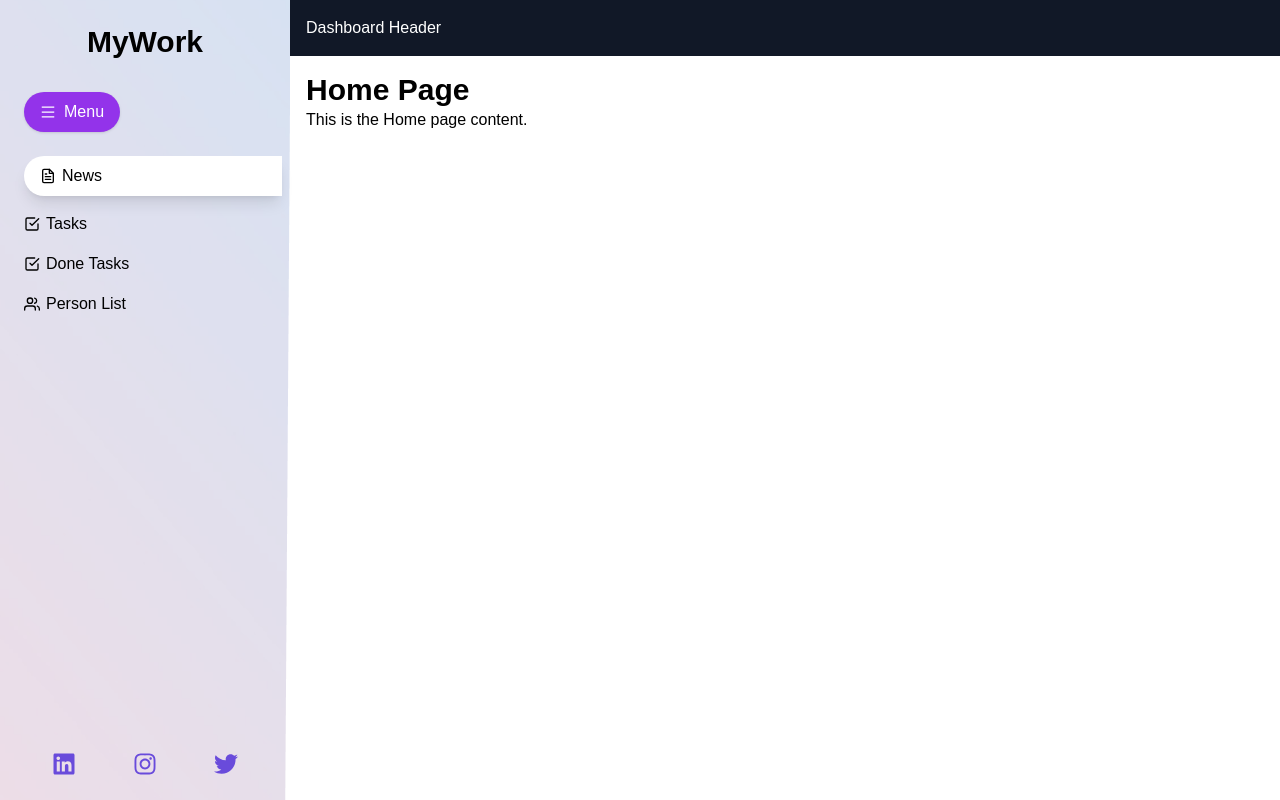
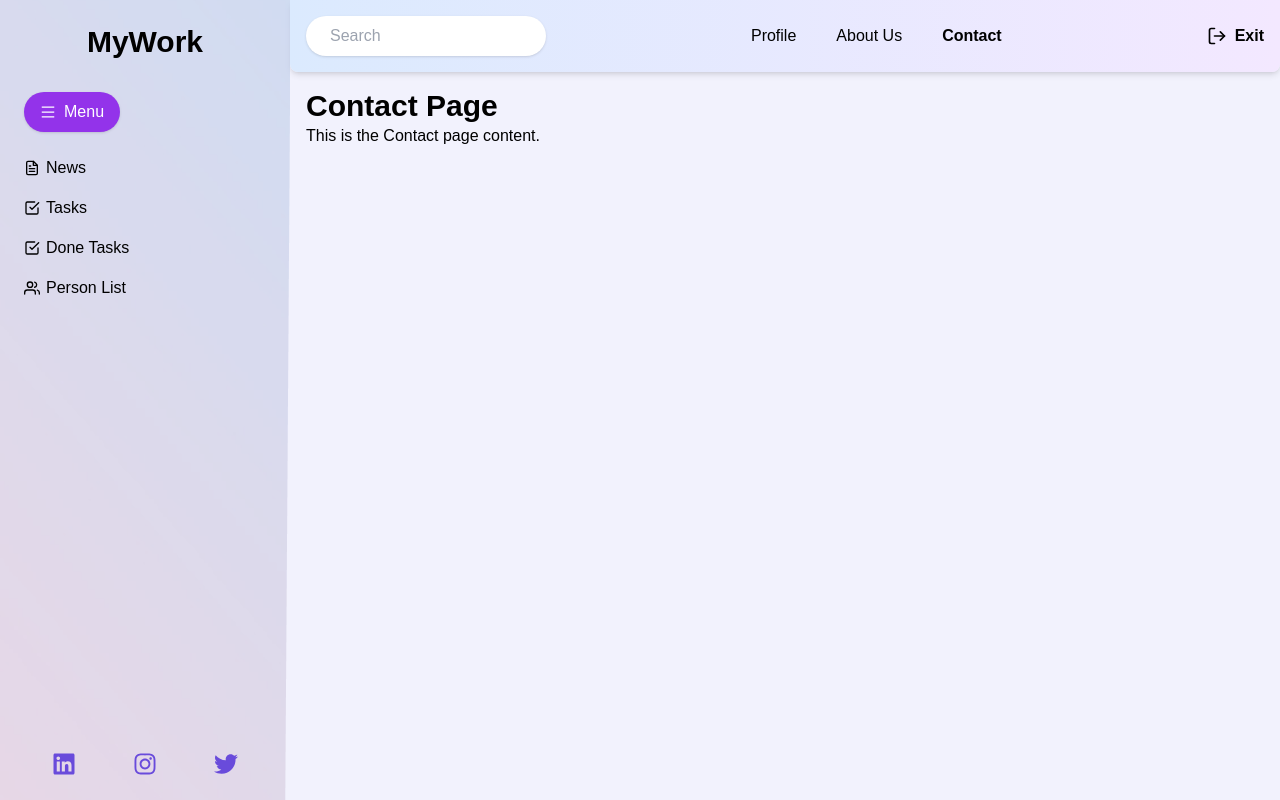
Before and after one commit to ShaYri12/my-work, a React (Vite) app: page /contact in a window 1280 px wide. Before the commit this address led to /. Built offline with nearby package versions, Linux system fonts and the light colour scheme; sample sign-in values are in the browser's storage; a web font is replaced by a local one.

Commit message:
some improvements

```diff
--- a/package.json
+++ b/package.json
@@ -13,7 +13,8 @@
     "react": "^18.3.1",
     "react-dom": "^18.3.1",
     "react-icons": "^5.3.0",
-    "react-router-dom": "^6.26.2"
+    "react-router-dom": "^6.26.2",
+    "react-toastify": "^10.0.5"
   },
   "devDependencies": {
     "@eslint/js": "^9.9.0",
--- a/src/App.tsx
+++ b/src/App.tsx
@@ -17,6 +17,7 @@ import "./App.css";
 import Register from "./pages/Register";
 import DoneTasks from "./pages/DoneTasks";
 import PersonList from "./pages/PersonList";
+import Contact from "./pages/Contact";
 
 const App = () => {
   const isAuthenticated = !!localStorage.getItem("auth"); // Check if the user is logged in
@@ -45,7 +46,8 @@ const App = () => {
           <Route path="done-tasks" element={<DoneTasks />} />
           <Route path="person-list" element={<PersonList />} />
           <Route path="profile" element={<Profile />} />
-          <Route path="about" element={<About />} />
+          <Route path="about-us" element={<About />} />
+          <Route path="contact" element={<Contact />} />
         </Route>
 
         {/* Fallback route for unmatched URLs */}
--- a/src/layouts/DashboardLayout.tsx
+++ b/src/layouts/DashboardLayout.tsx
@@ -1,8 +1,10 @@
 import React from "react";
-import { NavLink, Outlet } from "react-router-dom";
+import { NavLink, Outlet, useNavigate } from "react-router-dom";
 import { FaLinkedin, FaInstagram, FaTwitter } from "react-icons/fa";
 import { AiOutlineMenu } from "react-icons/ai";
 import { FiFileText, FiCheckSquare, FiUsers } from "react-icons/fi";
+import { FiSearch, FiLogOut } from "react-icons/fi";
+import { toast } from "react-toastify";
 
 // Sidebar Component
 const Sidebar: React.FC = () => (
@@ -102,14 +104,71 @@ const Sidebar: React.FC = () => (
   </div>
 );
 
-// Header Component
-const Header: React.FC = () => (
-  <header className="bg-gray-900 text-white p-4">Dashboard Header</header>
-);
+const Header: React.FC = () => {
+  const navigate = useNavigate();
+
+  const handleLogout = () => {
+    // Remove user data from localStorage
+    localStorage.removeItem("auth");
+    toast.info("Logout Successful");
+    navigate("/login");
+  };
+
+  return (
+    <header className="bg-gradient-to-r from-blue-100 to-purple-100 p-4 rounded-bl-lg rounded-br-lg shadow-md flex items-center justify-between">
+      {/* Search Bar */}
+      <div className="flex items-center bg-white rounded-full shadow px-4 py-2 w-60">
+        <FiSearch className="text-gray-500 mr-2" />
+        <input
+          type="text"
+          placeholder="Search"
+          className="bg-transparent outline-none flex-1"
+        />
+      </div>
+
+      {/* Center Nav Links */}
+      <nav className="flex space-x-10">
+        <NavLink
+          to="/profile"
+          className={({ isActive }) =>
+            isActive ? "text-black font-bold" : "text-black hover:underline"
+          }
+        >
+          Profile
+        </NavLink>
+        <NavLink
+          to="/about-us"
+          className={({ isActive }) =>
+            isActive ? "text-black font-bold" : "text-black hover:underline"
+          }
+        >
+          About Us
+        </NavLink>
+        <NavLink
+          to="/contact"
+          className={({ isActive }) =>
+            isActive ? "text-black font-bold" : "text-black hover:underline"
+          }
+        >
+          Contact
+        </NavLink>
+      </nav>
+
+      {/* Exit Button */}
+      <div
+        className="flex items-center text-brown-600 font-bold hover:text-brown-700 cursor-pointer"
+        onClick={handleLogout}
+      >
+        <FiLogOut className="mr-2" size={20} />
+        <span>Exit</span>
+      </div>
+    </header>
+  );
+};
 
 // DashboardLayout Component that renders the sidebar, header, and children (via Outlet)
 const DashboardLayout: React.FC = () => (
-  <div className="flex">
+  <div className="flex bg-[#F2F2FD]">
     <Sidebar />
     <div className="flex-1">
       <Header />
--- a/src/main.tsx
+++ b/src/main.tsx
@@ -2,9 +2,18 @@ import { StrictMode } from "react";
 import { createRoot } from "react-dom/client";
 import App from "./App.tsx";
 import "./index.css";
+import "react-toastify/dist/ReactToastify.css";
+import { ToastContainer } from "react-toastify";
 
 createRoot(document.getElementById("root")!).render(
   <StrictMode>
+    <ToastContainer
+      position="top-center"
+      autoClose={2000}
+      pauseOnHover={true}
+      closeOnClick={true}
+      draggable={true}
+    />
     <App />
   </StrictMode>
 );
--- /dev/null
+++ b/src/pages/Contact.tsx
@@ -0,0 +1,10 @@
+import React from "react";
+
+const Contact: React.FC = () => (
+  <div>
+    <h1 className="text-3xl font-bold">Contact Page</h1>
+    <p>This is the Contact page content.</p>
+  </div>
+);
+
+export default Contact;
--- a/src/pages/Login.tsx
+++ b/src/pages/Login.tsx
@@ -1,5 +1,6 @@
 import React, { useState } from "react";
 import { Link, useNavigate } from "react-router-dom";
+import { toast } from "react-toastify";
 
 const dummyUsers = [
   { name: "John Doe", email: "john@example.com", password: "password123" },
@@ -31,6 +32,7 @@ const Login: React.FC = () => {
 
     if (user) {
       localStorage.setItem("auth", JSON.stringify(user)); // Store user in localStorage
+      toast.success("Login Successful");
       navigate("/"); // Redirect to dashboard
     } else {
       setError("Incorrect email or password!");
--- a/src/pages/Register.tsx
+++ b/src/pages/Register.tsx
@@ -2,6 +2,7 @@ import React, { useState } from "react";
 import { LuUser2 } from "react-icons/lu";
 import { MdOutlineMail } from "react-icons/md";
 import { Link, useNavigate } from "react-router-dom";
+import { toast } from "react-toastify";
 
 const dummyUsers = [
   { name: "John Doe", email: "john@example.com", password: "password123" },
@@ -35,6 +36,7 @@ const Register: React.FC = () => {
     if (userExists) {
       setError("Email already in use, please use another.");
     } else {
+      toast.success("Registeration Successful");
       navigate("/login");
     }
   };
```
Also changed, not shown: 1 other file (tests, documents, lock files or other folders).
